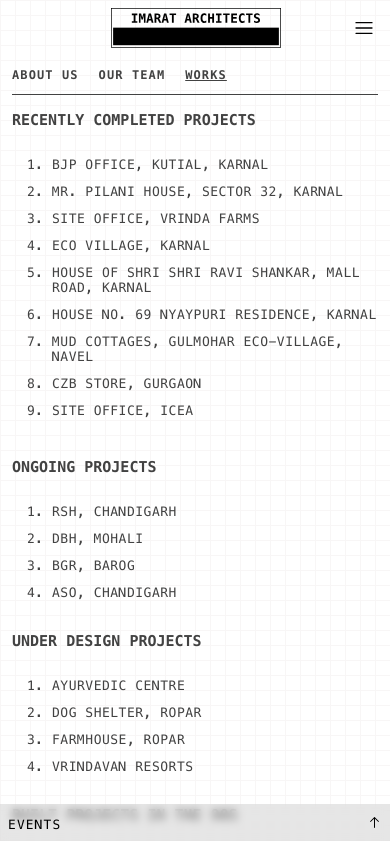
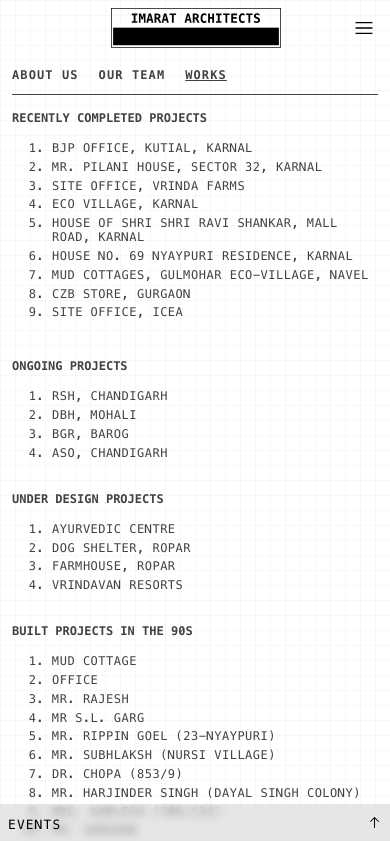
Before and after one commit to DivyanshuBali/imarat-next, a Next.js app: page /about/works in a window 390 px wide. Shown: the top 841 px of the page. Built offline with nearby package versions, Linux system fonts and the light colour scheme; what next-cloudinary would draw is missing.

Commit message:
Mobile about page font size

```diff
--- a/src/app/about/_components/AboutSideNav.module.css
+++ b/src/app/about/_components/AboutSideNav.module.css
@@ -15,6 +15,10 @@
 
     &:hover {
       color: var(--black);
+    }
+
+    @media only screen and (max-width: 600px) {
+      font-size: 12px;
     }
   }
 
--- a/src/app/about/our-team/page.module.css
+++ b/src/app/about/our-team/page.module.css
@@ -23,7 +23,7 @@
 
 .groupHeading {
   font-family: "Bold";
-  font-size: 15px;
+  font-size: 12px;
   font-weight: normal;
   letter-spacing: 1;
   color: var(--black);
@@ -43,6 +43,7 @@
   text-transform: uppercase;
 
   @media only screen and (max-width: 768px) {
-    font-size: 0.8125rem;
+    font-size: 12px;
+    gap: 0.3rem;
   }
 }
--- a/src/app/about/page.module.css
+++ b/src/app/about/page.module.css
@@ -63,7 +63,7 @@
     text-transform: uppercase;
 
     @media only screen and (max-width: 768px) {
-      font-size: 0.8125rem;
+      font-size: 12px;
     }
   }
 }
--- a/src/app/about/works/page.module.css
+++ b/src/app/about/works/page.module.css
@@ -30,6 +30,10 @@
   display: flex;
   flex-direction: column;
   gap: 1.75rem;
+
+  @media only screen and (max-width: 600px) {
+    gap: 1rem;
+  }
 }
 
 .groupHeading {
@@ -39,6 +43,10 @@
   letter-spacing: 1.px;
   color: var(--black);
   text-transform: uppercase;
+
+  @media only screen and (max-width: 600px) {
+    font-size: 12px;
+  }
 }
 
 .projectList {
@@ -54,8 +62,9 @@
   text-transform: uppercase;
 
   @media only screen and (max-width: 768px) {
-    font-size: 0.8125rem;
+    font-size: 12px;
     padding-left: 2.5rem;
+    gap: 0.3rem;
   }
 }
 
```
